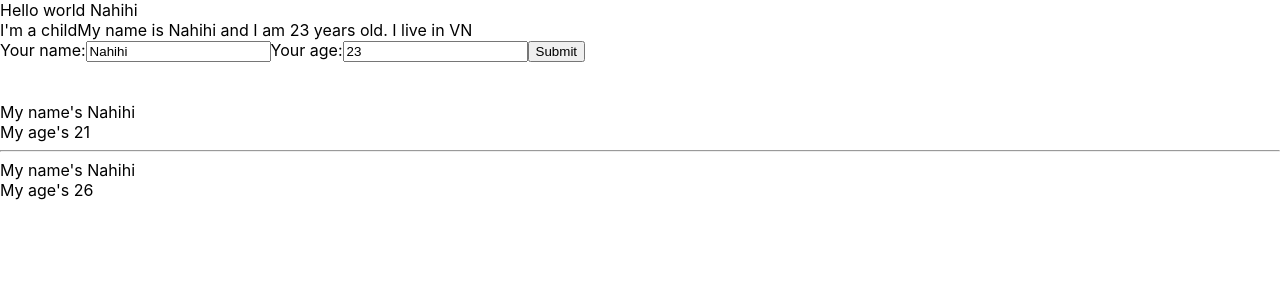
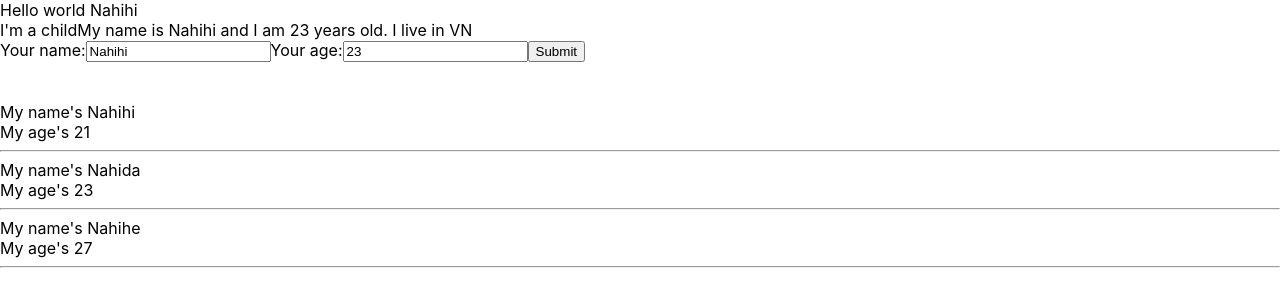
Before and after one commit to leminhtien289/HocReactChapterTwo, a React (Create React App) app: page / in a window 1280 px wide. Shown: the top 306 px of the page. Built offline with nearby package versions, Linux system fonts and the light colour scheme.

Commit message:
Outputting list - Render array/object

```diff
--- a/src/components/DisplayInfor.js
+++ b/src/components/DisplayInfor.js
@@ -5,12 +5,28 @@
         console.log(this.props);
         //props: properties
         // destructuring array/object
-        const { name, age } = this.props;
+        const { listUsers } = this.props;//object
+        console.log(listUsers);
 
         return (
             <div>
+                {listUsers.map((user) => {
+                    return (
+                        <div key={user.id}>
+                            <div>My name's {user.name}</div>
+                            <div>My age's {user.age}</div>
+                            <hr></hr>
+                        </div>
+                    )
+                })}
+                {/*
+                <hr></hr>
                 <div>My name's {name}</div>
                 <div>My age's {age}</div>
+                <hr></hr>
+                <div>My name's {name}</div>
+                <div>My age's {age}</div> */}
+
             </div>
         );
     }
--- a/src/components/MyComponent.js
+++ b/src/components/MyComponent.js
@@ -6,18 +6,26 @@
 import DisplayInfor from './DisplayInfor';
 
 class MyComponent extends React.Component {
-
+    state = {
+        listUsers: [
+            { id: 1, name: 'Nahihi', age: 21 },
+            { id: 2, name: 'Nahida', age: 23 },
+            { id: 3, name: 'Nahihe', age: 27 }
+        ]
+    }
     //JSX
     render() {
-        const myInfor = ['a', 'b', 'c'];
+
+        //DRY: Don't Repeat Yourself
+
         return (
             <div>
                 <UserInfor />
                 <br></br>
                 <br></br>
-                <DisplayInfor name="Nahihi" age="21" />
-                <hr></hr>
-                <DisplayInfor name="Nahihi" age={26} myInfor={myInfor} />
+                <DisplayInfor listUsers={this.state.listUsers} />
+
+
             </div >
         )
     }
```
